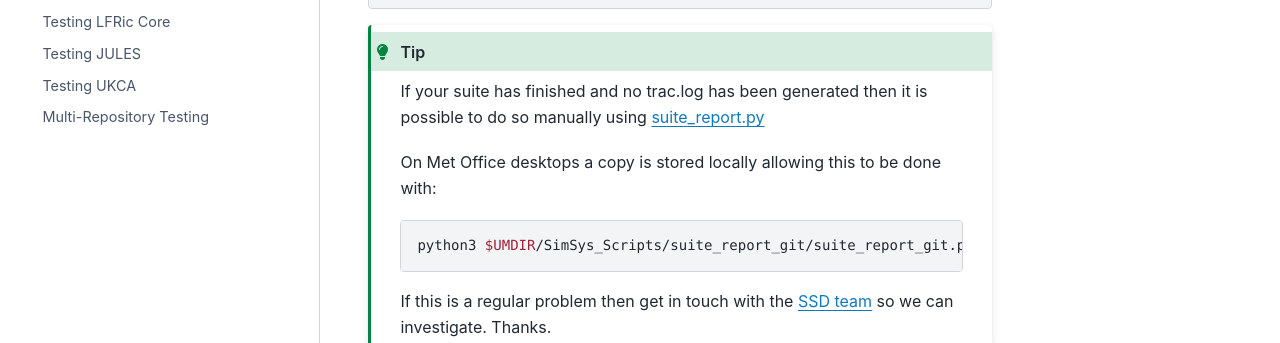
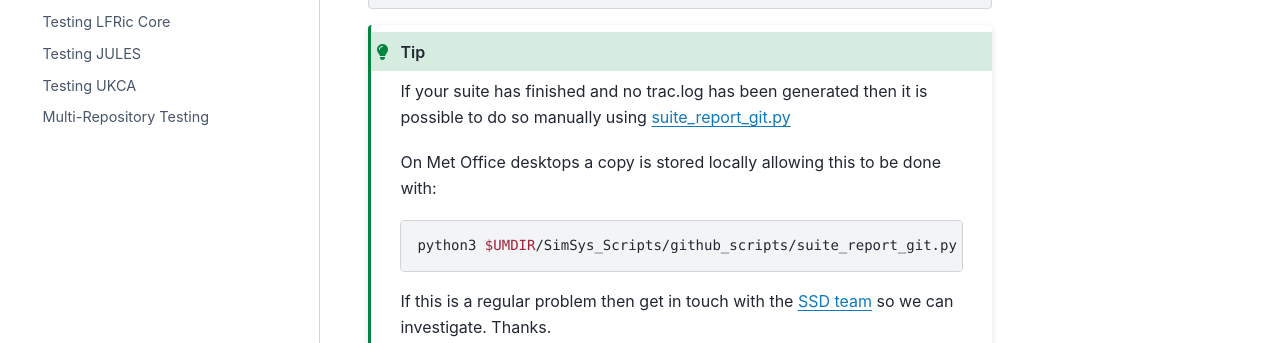
Before and after one commit to MetOffice/simulation-systems, a Sphinx documentation site: the page built from source/Development/testing.rst, in a window 1280 px wide and 900 px high, scrolled down 4565 px. Shown: the part 369-712 px from the top of the window. Built offline with Sphinx 7.4.7 and the PyData theme 0.15.4, drawn with Linux system fonts in a browser that asks for light colours.

Commit message:
fix suite_report details (#521)

```diff
--- a/source/Development/testing.rst
+++ b/source/Development/testing.rst
@@ -217,15 +217,15 @@ included when passing a pull request for review.
 .. tip::
 
     If your suite has finished and no trac.log has been generated then it is
-    possible to do so manually using `suite_report.py
-    <https://github.com/MetOffice/SimSys_Scripts/blob/main/suite_report.py>`__
+    possible to do so manually using `suite_report_git.py
+    <https://github.com/MetOffice/SimSys_Scripts/blob/main/github_scripts/suite_report_git.py>`__
 
     On Met Office desktops a copy is stored locally allowing this to be done
     with:
 
     .. code-block:: shell
 
-        python3 $UMDIR/SimSys_Scripts/suite_report_git/suite_report_git.py -S <workflow path>
+        python3 $UMDIR/SimSys_Scripts/github_scripts/suite_report_git.py -S <workflow path>
 
     If this is a regular problem then get in touch with the :ref:`SSD team
     <simIT>` so we can investigate. Thanks.
```
